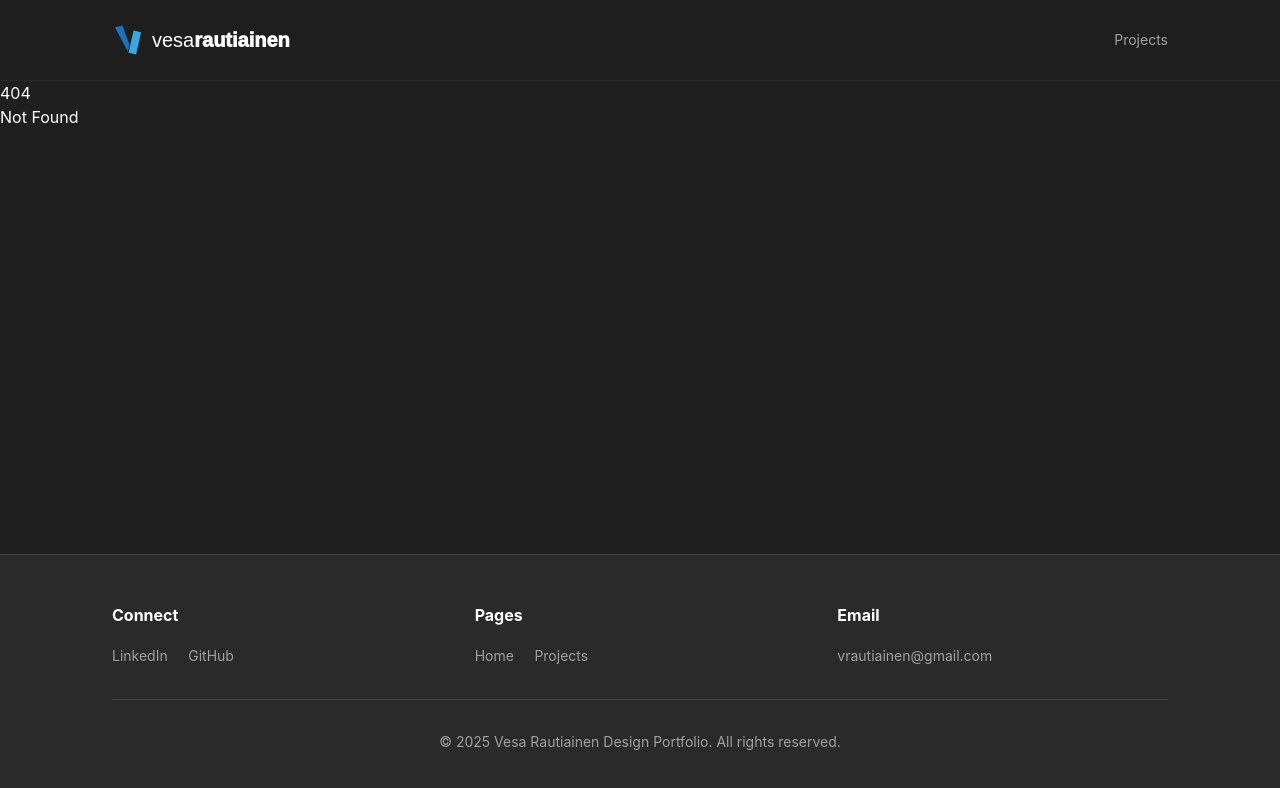
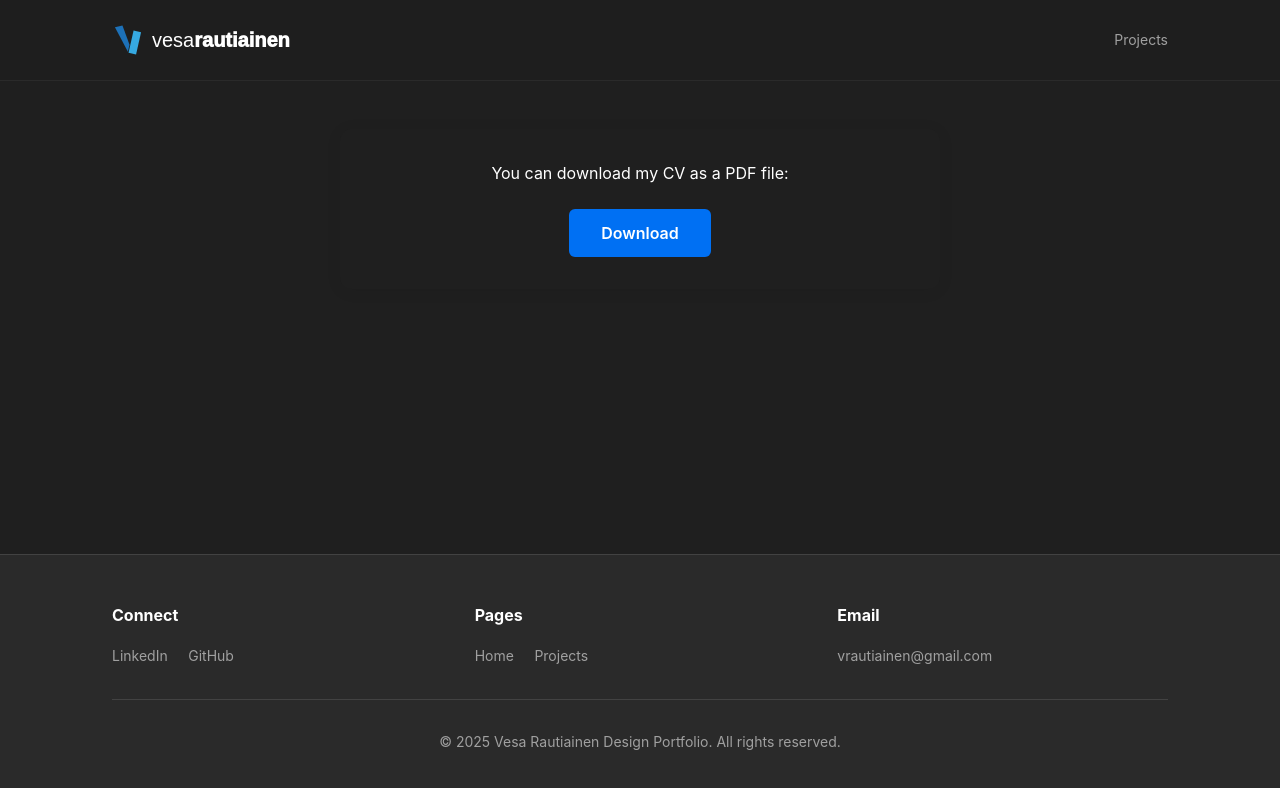
Before and after one commit to vesarautiainen/v0-design-portfolio-website, a SvelteKit app: page /cv in a window 1280 px wide. Before the commit this address had no page. Shown: the top 788 px of the page. Built offline with nearby package versions, Linux system fonts and the light colour scheme.

Commit message:
add CV page - not visible yet

```diff
--- a/src/lib/data/projects.json
+++ b/src/lib/data/projects.json
@@ -192,7 +192,7 @@
       {
         "type": "TextSection",
         "title": "Project Overview",
-        "text": "I owned and drove the GitHub Copilot integrations across toolsets throughout Visual Studio. I designed for optimised end-to-end experiences that boost developer productivity while navigating competing constraints across different feature teams, and aligning numerous stakeholders."
+        "text": "I drove the design work for GitHub Copilot integrations across toolsets throughout Visual Studio. I crafted optimised end-to-end experiences that boost developer productivity while navigating competing constraints across different feature teams, and aligning numerous stakeholders."
       },
       {
         "type": "TextSection",
--- /dev/null
+++ b/src/routes/cv/+page.svelte
@@ -0,0 +1,34 @@
+<script>
+  // No JS needed for a simple download link
+</script>
+
+<section class="cv-download">
+  <h1>You can download my CV as a PDF file:</h1>
+  <a href="/vesarautiainen-cv.pdf" download class="download-btn">Download</a>
+</section>
+
+<style>
+.cv-download {
+  max-width: 600px;
+  margin: 3rem auto;
+  padding: 2rem;
+  background: #1f1f1f;
+  border-radius: 12px;
+  box-shadow: 0 2px 16px rgba(0,0,0,0.07);
+  text-align: center;
+}
+.download-btn {
+  display: inline-block;
+  margin-top: 1.5rem;
+  padding: 0.75rem 2rem;
+  background: #0070f3;
+  color: #fff;
+  border-radius: 6px;
+  text-decoration: none;
+  font-weight: 600;
+  transition: background 0.2s;
+}
+.download-btn:hover {
+  background: #005bb5;
+}
+</style>
```
Also changed, not shown: 1 other file (tests, documents, lock files or other folders).
